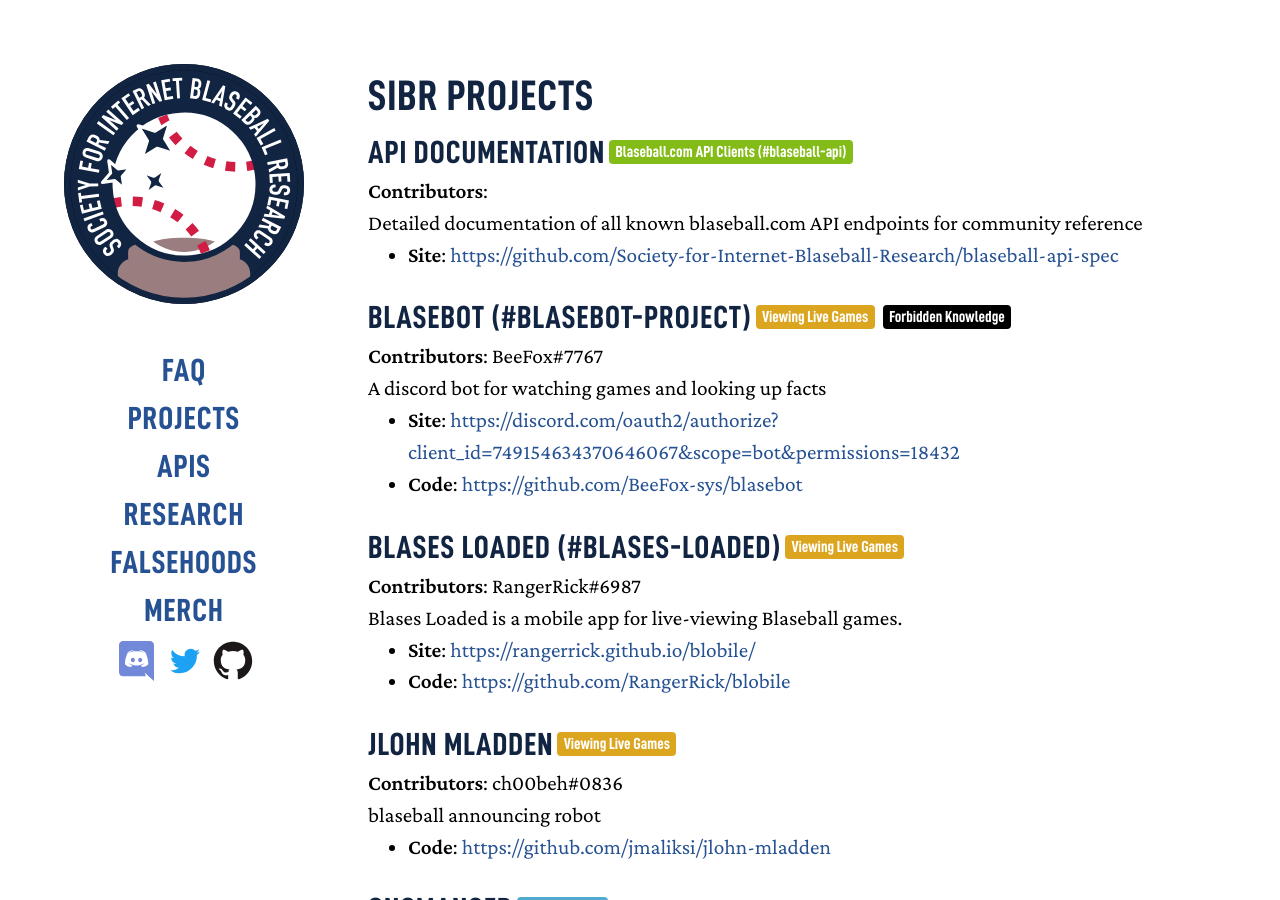
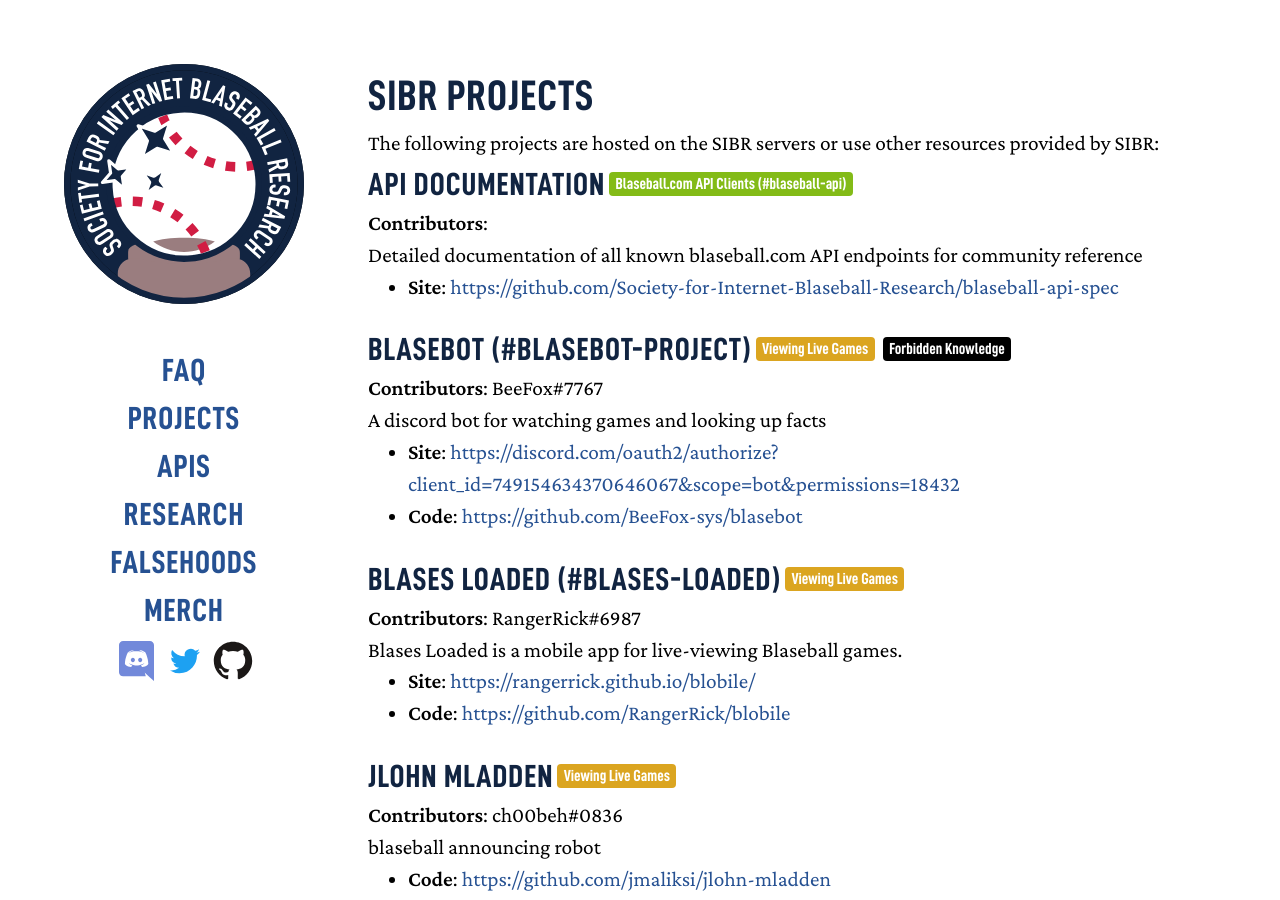
Before and after one commit to Society-for-Internet-Blaseball-Research/sibr.dev, a Jekyll site: the page built from _pages/projects.md, in a window 1280 px wide and 900 px high. Built offline with Jekyll 4.4.1, drawn with Linux system fonts in a browser that asks for light colours.

Commit message:
Update Pages “projects”

```diff
--- a/_pages/projects.md
+++ b/_pages/projects.md
@@ -3,6 +3,7 @@ title: SIBR Projects
 permalink: /projects
 excerpt: The project directory for SIBR
 ---
+The following projects are hosted on the SIBR servers or use other resources provided by SIBR:
 
 {% assign projects = site.projects | sort: 'name' %}
 {% for project in projects %}
```
